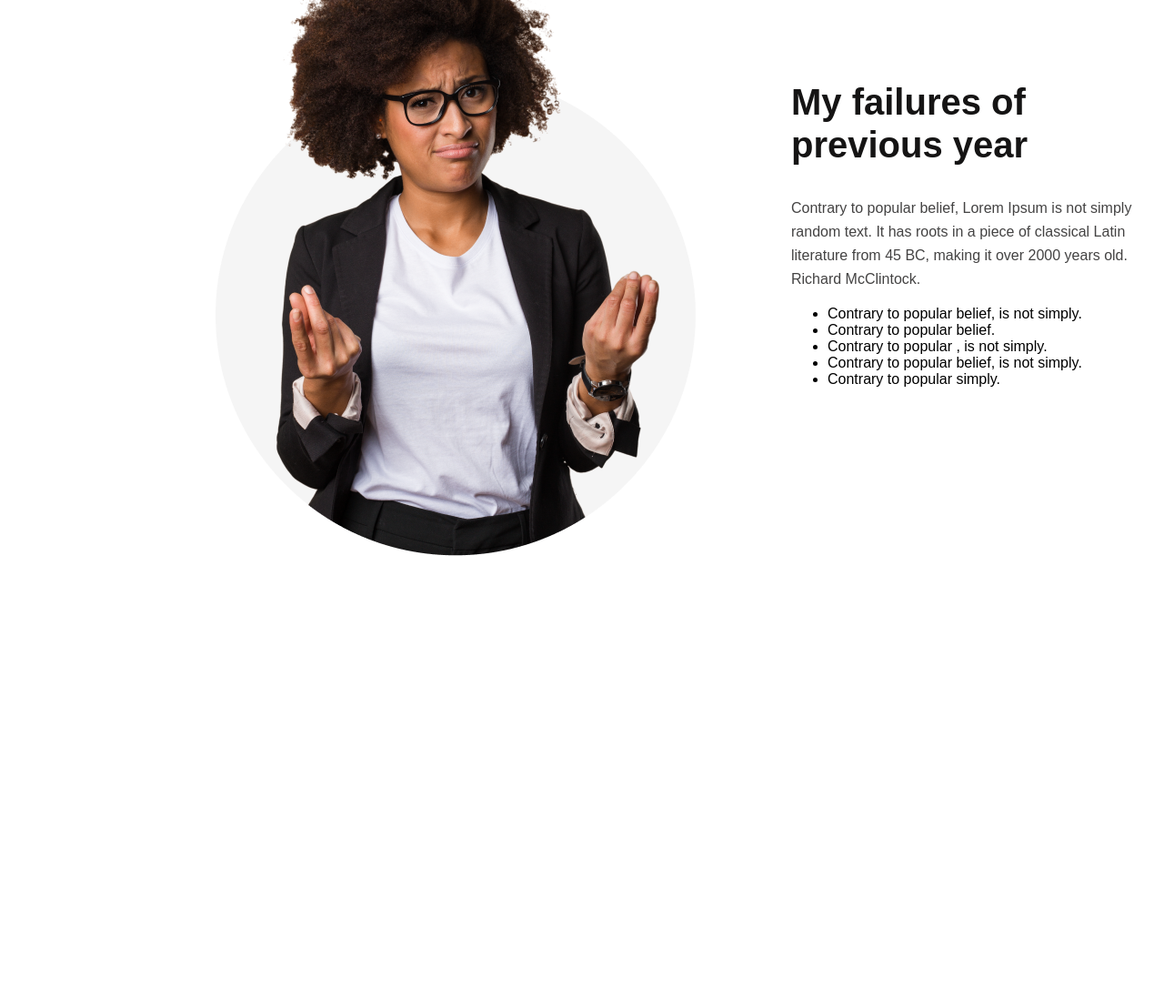
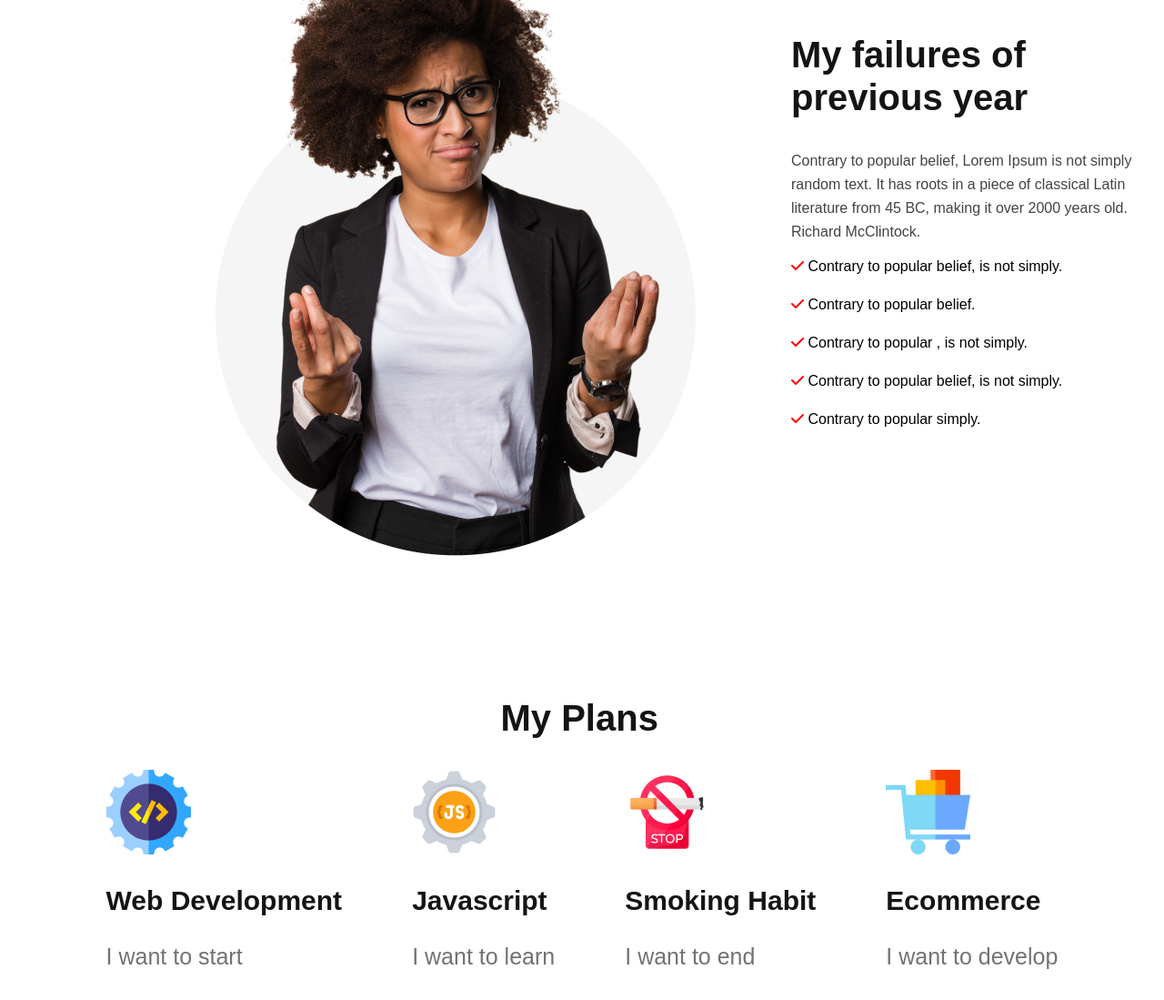
Before and after one commit to Tanvir-khondoker/new-year-project, a plain HTML site: page index.html in a window 1280 px wide. Shown: the part 1060-2159 px from the top of the page at 91% size. Before the commit the page ends 1678 px from the top, so only its background shows below. Drawn offline with Linux system fonts and the light colour scheme.

Commit message:
second section added

```diff
--- a/index.html
+++ b/index.html
@@ -6,6 +6,7 @@
     <meta name="viewport" content="width=device-width, initial-scale=1.0">
     <title>New Year Project</title>
     <link rel="stylesheet" href="styles/styles.css">
+    <script src="https://kit.fontawesome.com/5509ae0bb7.js" crossorigin="anonymous"></script>
 </head>
 <body>
     <header class="header">
@@ -31,14 +32,42 @@
                <p class="sec-1-description">
                 Contrary to popular belief, Lorem Ipsum is not simply random text. It has roots in a piece of classical Latin literature from 45 BC, making it over 2000 years old. Richard McClintock.
                </p>
-               <ul class="ul-list">
-                <li>Contrary to popular belief, is not simply.</li>
-                <li>Contrary to popular belief.</li>
-                <li>Contrary to popular , is not simply.</li>
-                <li>Contrary to popular belief, is not simply.</li>
-                <li>Contrary to popular simply.</li>
-               </ul>
+
+                <p class="sec1-list"><i class="fa-solid fa-check"></i> Contrary to popular belief, is not simply.</p>
+                <p class="sec1-list"><i class="fa-solid fa-check"></i> Contrary to popular belief.</p>
+                <p class="sec1-list"><i class="fa-solid fa-check"></i> Contrary to popular , is not simply.</p>
+                <p class="sec1-list"><i class="fa-solid fa-check"></i> Contrary to popular belief, is not simply.</p>
+                <p class="sec1-list"><i class="fa-solid fa-check"></i> Contrary to popular simply.</p>
+
             </div>
+        </section>
+        <section class="section-2">
+            <h2 class="sec-2-title">
+                My Plans
+            </h2>
+            <div class="sec-2-container">
+                <div class="sec-2-element">
+                    <img src="images/icons/web.png" alt="web dev">
+                    <h3 class="sec-2-sub-title">Web Development</h3>
+                    <p class="sec-2-description">I want to start</p>
+                </div>
+                <div class="sec-2-element">
+                    <img src="images/icons/js.png" alt="js">
+                    <h3 class="sec-2-sub-title">Javascript</h3>
+                    <p class="sec-2-description">I want to learn</p>
+                </div>
+                <div class="sec-2-element">
+                    <img src="images/icons/smoke.png" alt="Smoking Habit">
+                    <h3 class="sec-2-sub-title">Smoking Habit</h3>
+                    <p class="sec-2-description">I want to end</p>
+                </div>
+                <div class="sec-2-element">
+                    <img src="images/icons/ecom.png" alt="ecommerce">
+                    <h3 class="sec-2-sub-title">Ecommerce</h3>
+                    <p class="sec-2-description">I want to develop</p>
+                </div>
+            </div>
+
         </section>
 
     </main>
--- a/styles/styles.css
+++ b/styles/styles.css
@@ -93,10 +93,53 @@ line-height: 47px;
     margin-right: 322px;
 }
 
-.sec-1-ul-list{
-  list-style:square
+.sec1-list{
+    height: 26px;
 }
 
-li{
-    list-style:
+.fa-check{
+    color: red;
 }
+
+/* section 2 designing */
+.section-2{
+    margin-top: 156px;
+}
+
+.sec-2-title{
+     height: 47px;
+     width: 179px;
+     font-size: 40px;
+     font-weight: 700;
+     color: #151414;
+     line-height: 47px;
+     /* text-align: center; */
+     margin-left:auto;
+     margin-right: auto;
+}
+
+.sec-2-container{
+    display: flex;
+    justify-content:space-evenly ;
+    gap: 30px;
+    width: 1141px;
+    margin-left: auto;
+    margin-right: auto;
+}
+
+.sec-2-sub-title{
+    font-size: 30px;
+    font-weight: 700;
+    color: #151414;
+}
+
+.sec-2-description{
+    font-size: 25px;
+    font-weight: 500;
+    color: #737272;
+}
+
+.sec-2-element img{
+    position:relative;
+    display: inline-block;
+}
```
